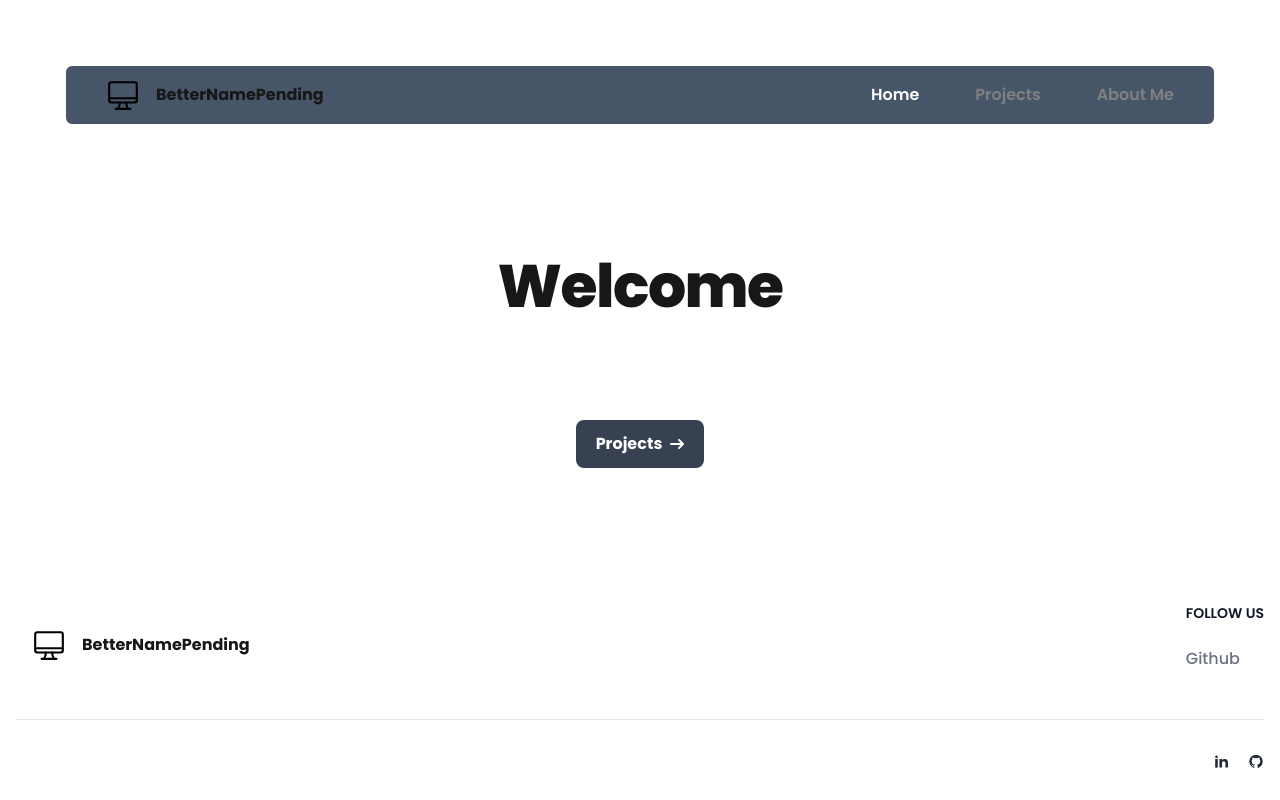
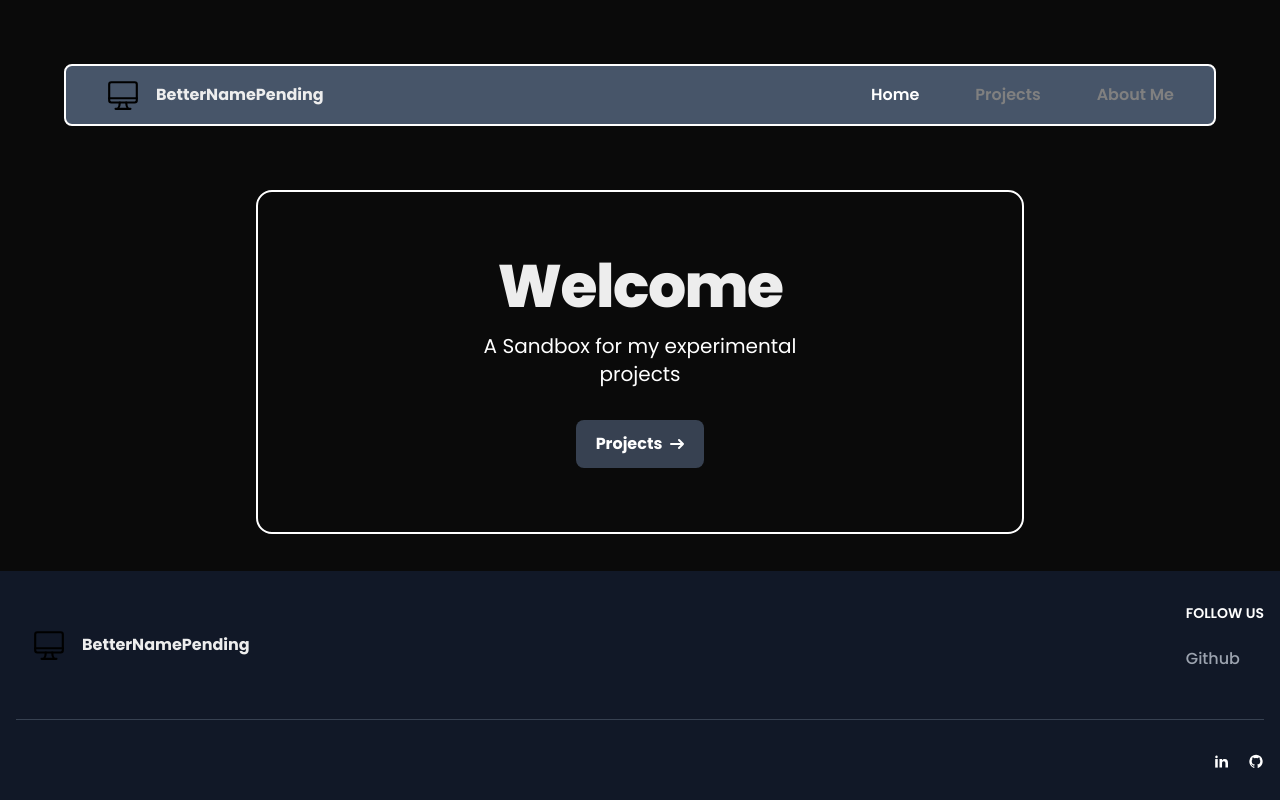
Before and after one commit to BrownieActual/BetterNamePending, a Next.js app: page / in a window 1280 px wide. Built offline with nearby package versions, Linux system fonts and the light colour scheme.

Commit message:
init base configurable dark mode

```diff
--- a/app/globals.css
+++ b/app/globals.css
@@ -7,11 +7,9 @@
   --foreground: #171717;
 }
 
-@media (prefers-color-scheme: dark) {
-  :root {
-    --background: #0a0a0a;
-    --foreground: #ededed;
-  }
+.dark {
+  --background: #0a0a0a !important;
+  --foreground: #ededed !important;
 }
 
 body {
--- a/app/layout.tsx
+++ b/app/layout.tsx
@@ -22,8 +22,9 @@ export default function RootLayout({
 }: Readonly<{
   children: React.ReactNode;
 }>) {
+  //TODO: Create Theme hook to switch light and dark mode
   return (
-    <html lang="en">
+    <html lang="en" className="dark">
       <body
         className={`${poppins.variable} antialiased h-screen flex flex-col`}
       >
--- a/components/base/JumboTron.tsx
+++ b/components/base/JumboTron.tsx
@@ -5,12 +5,12 @@ import Link from "next/link";
 const JumboTron = ({ title, description, navigation }: JumboTronProps) => {
   return (
     <section>
-      <div className="py-8 px-4 mx-auto text-center lg:py-16 border-white border-2 rounded-2xl w-full bg-grey]">
+      <div className="py-8 px-4 mx-auto text-center lg:py-16 dark:border-white border-2 rounded-2xl w-full bg-grey]">
         <h1 className="mb-4 text-4xl font-extrabold tracking-tight leading-none md:text-5xl lg:text-6xl">
           {title}
         </h1>
         {description && (
-          <p className="mb-8 text-lg font-normal text-white lg:text-xl sm:px-16 lg:px-48">
+          <p className="mb-8 text-lg font-normal dark:text-white lg:text-xl sm:px-16 lg:px-48">
             {description}
           </p>
         )}
--- a/tailwind.config.ts
+++ b/tailwind.config.ts
@@ -1,6 +1,7 @@
 import type { Config } from "tailwindcss";
 
 const config: Config = {
+  darkMode: ["selector"],
   content: [
     "./pages/**/*.{js,ts,jsx,tsx,mdx}",
     "./components/**/*.{js,ts,jsx,tsx,mdx}",
```
